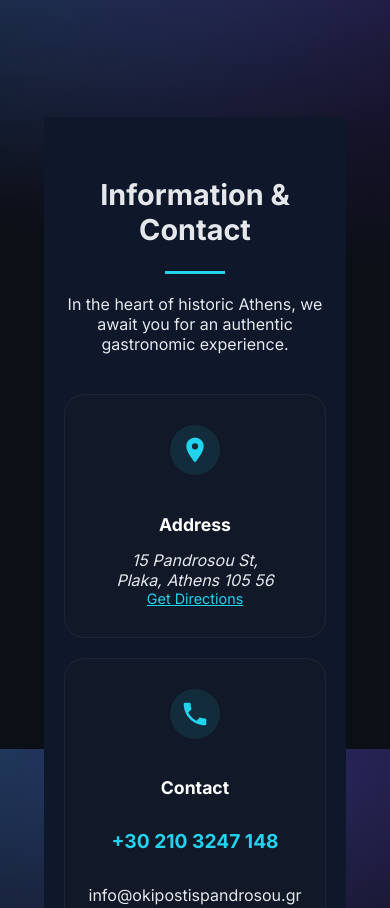
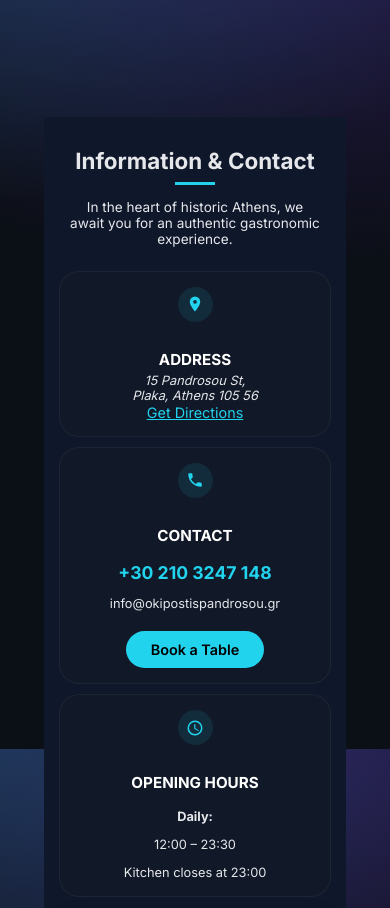
Before and after one commit to ARISALAB/res, a website: page index.html in a window 390 px wide. Shown: the part 2627-3535 px from the top of the page. Drawn offline with Linux system fonts and the light colour scheme.

Commit message:
Update index.html

```diff
--- a/index.html
+++ b/index.html
@@ -102,48 +102,81 @@
     text-decoration: none;
     font-weight: 600;
     font-size: 0.9rem;
-}
-/* --- MOBILE OPTIMIZATION (Για οθόνες έως 768px) --- */
+}/* --- FULL MOBILE OPTIMIZATION (Για οθόνες έως 768px) --- */
 @media (max-width: 768px) {
+    /* 1. Μαζεύουμε όλο το section και τις αποστάσεις του */
     .info-section {
-        padding: 60px 15px; /* Λιγότερο κενό πάνω-κάτω, περισσότερο πλάι */
+        padding: 30px 15px !important; /* Μειώνουμε το πάνω-κάτω κενό όλου του section */
     }
 
+    /* 2. Μικραίνουμε τον τίτλο και το κενό από κάτω του */
     .section-header {
-        margin-bottom: 40px;
+        margin-bottom: 20px !important;
     }
 
     .section-header h2 {
-        font-size: 1.8rem; /* Πιο μικρός τίτλος για να χωράει σε μία γραμμή */
+        font-size: 1.4rem !important; /* Πιο μικρός τίτλος για να μη "γεμίζει" την οθόνη */
+        margin-bottom: 5px;
     }
 
-    .info-grid {
-        grid-template-columns: 1fr; /* Υποχρεωτικά μία κάρτα ανά σειρά */
-        gap: 20px;
-        margin-bottom: 40px;
+    .header-line {
+        margin: 8px auto !important;
+        width: 40px !important; /* Πιο μικρή διαχωριστική γραμμή */
     }
 
-    .info-card {
-        padding: 30px 20px; /* Μικρότερο εσωτερικό κενό */
+    .section-header p {
+        font-size: 0.85rem;
+        padding: 0 10px;
     }
 
+    /* 3. Το Grid: Μειώνουμε το κενό ανάμεσα στις κάρτες */
+    .info-grid {
+        grid-template-columns: 1fr !important;
+        gap: 10px !important; /* Ελάχιστο κενό ανάμεσα στις κάρτες */
+        margin-bottom: 20px !important;
+    }
+
+    /* 4. Οι Κάρτες: Τις κάνουμε "οριζόντιες" ή πιο συμπαγείς */
+    .info-card {
+        padding: 15px !important; /* Πολύ μικρό εσωτερικό κενό */
+        display: flex;
+        flex-direction: column;
+        align-items: center;
+        justify-content: center;
+        min-height: auto !important; /* Καταργούμε τυχόν ελάχιστο ύψος */
+    }
+
+    /* 5. Εικονίδια και Κείμενα μέσα στις κάρτες */
     .card-icon {
-        width: 50px; /* Πιο μικρά εικονίδια */
-        height: 50px;
-        margin-bottom: 15px;
+        width: 35px !important;
+        height: 35px !important;
+        margin-bottom: 8px !important;
+    }
+
+    .card-icon svg {
+        width: 18px !important;
+        height: 18px !important;
+    }
+
+    .info-card h4 {
+        font-size: 0.95rem !important;
+        margin-bottom: 4px !important;
+        text-transform: uppercase;
     }
 
     .main-tel {
-        font-size: 1.2rem; /* Πιο μικρό τηλέφωνο για να μην σπάει η γραμμή */
+        font-size: 1.1rem !important;
     }
 
-    .info-card h4 {
-        font-size: 1.1rem;
+    .info-card p, .info-card address {
+        font-size: 0.8rem !important;
+        line-height: 1.2 !important;
+        margin-bottom: 0;
     }
 
-    /* Ρύθμιση για τον χάρτη στο κινητό */
+    /* 6. Ο Χάρτης: Τον κάνουμε πιο κοντό για να "αναπνέει" το section */
     .map-wrapper iframe {
-        height: 300px; /* Μικρότερο ύψος για να μπορεί ο χρήστης να κάνει scroll το site */
+        height: 220px !important;
     }
 }
 .map-wrapper {
```
